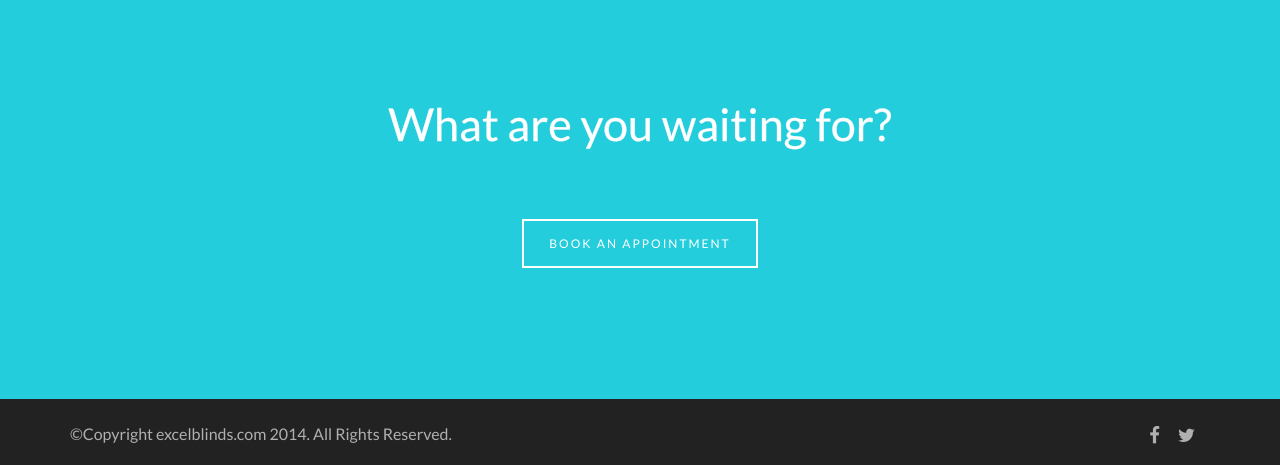
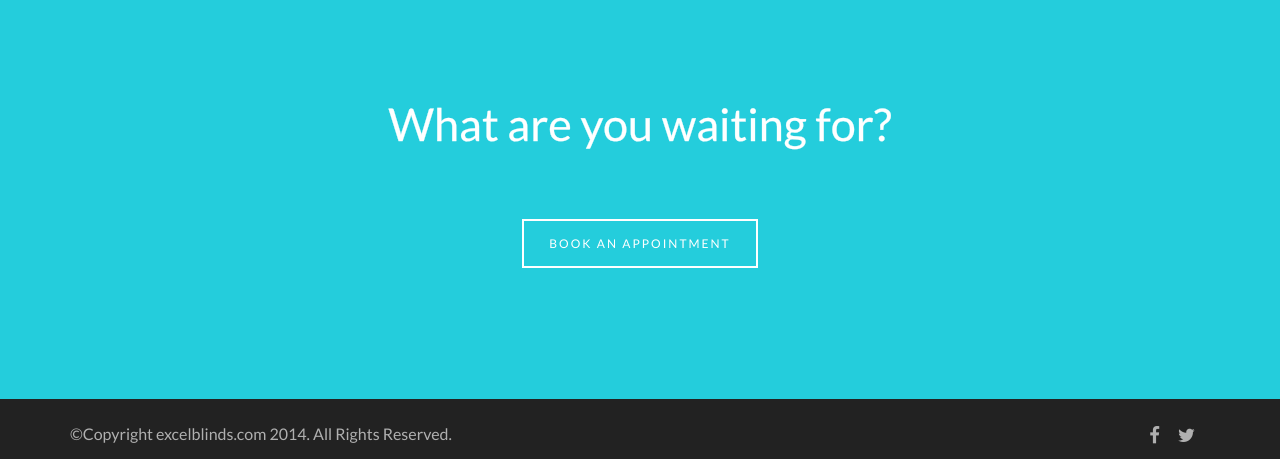
Before and after one commit to godspell/excel-blinds, a PHP site: page / in a window 1280 px wide. Shown: the part 3656-4121 px from the top of the page. Run offline with PHP 8.4, Linux system fonts and the light colour scheme; style sheets or scripts are compiled from the project's sources; some libraries are stand-ins or nearby versions.

Commit message:
fixed footer line height

```diff
--- a/css/style.less
+++ b/css/style.less
@@ -327,14 +327,13 @@ footer {
 	background-color: #222222;
 	min-height: 60px;
 	height: auto;
-	line-height: 60px;
 	color: #B0B0B0;
 }
 
 footer p {
 	font-size: 16px;
-	line-height: 50px;
-	padding-top: 10px;
+	line-height: 20px;
+	padding-top: 25px;
 }
 
 footer i{
```
